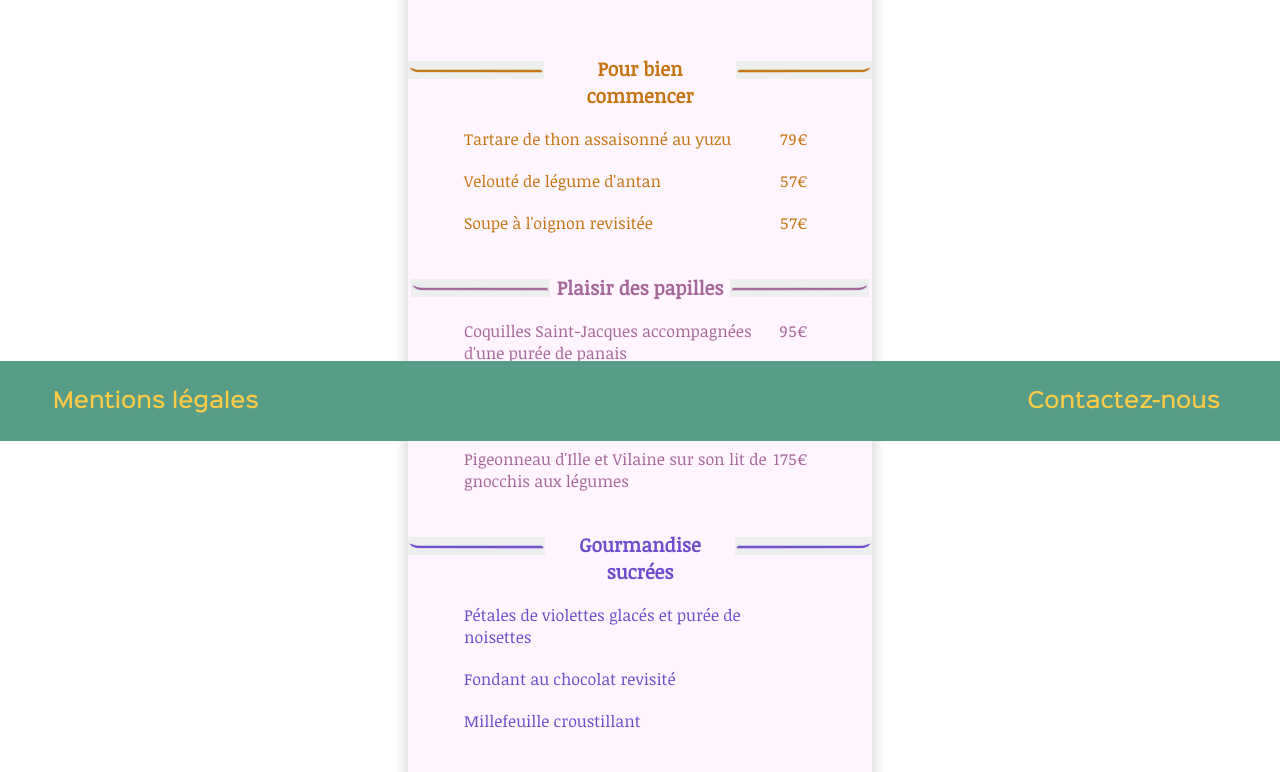
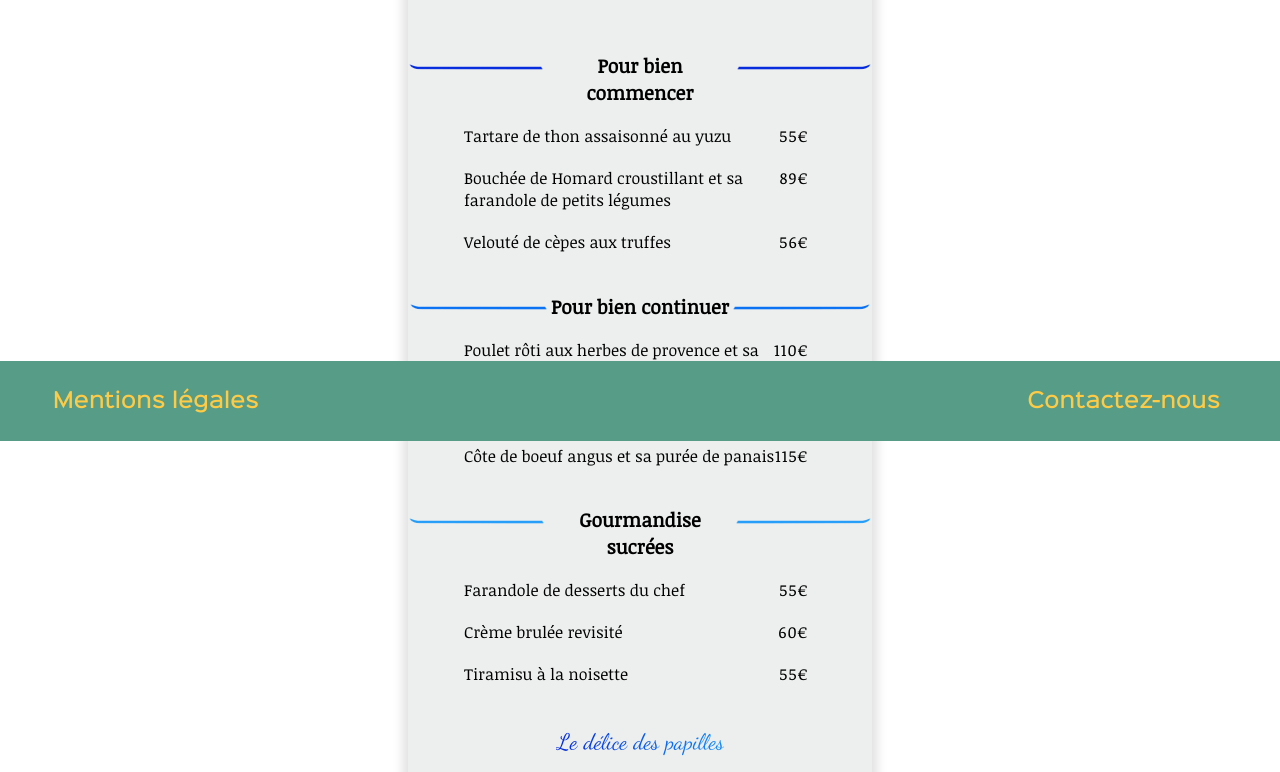
Before and after one commit to Jmicoulas/Projet_3, a plain HTML site: page ohmyfood/ohmyfood_menu_3.html in a window 1280 px wide. Shown: the part 359-1131 px from the top of the page. Drawn offline with Linux system fonts and the light colour scheme.

Commit message:
,;,:;hihuiuh

```diff
--- a/ohmyfood/ohmyfood_menu_3.css
+++ b/ohmyfood/ohmyfood_menu_3.css
@@ -6,24 +6,23 @@ h1{
 }
 
 #menu{
-	background: #FFF5FE;
+	background: #EDEFEF;
 	margin: 1em 25.5em 10em 25.5em;
 	padding-bottom: 4em;
 	display: flex;
 	flex-direction: column;
-	color: #3D1319;
 	box-shadow: 0 0 10px 5px #E0E0E0;
 }
 
 h2{
 	font-weight: lighter;
 	text-align: center;
-	font-size: 2em;
-	font-family: 'CroissantOne-Regular';
-	background: linear-gradient(to right, #D8852E, #6e4ccc);
+	font-size: 3em;
+	font-family: 'DancingScript-Regular';
+	background: linear-gradient(to right, #0228DD, #0d8bfb);
   	-webkit-background-clip: text;
   	-webkit-text-fill-color: transparent;
-  	margin: 3em 0em 2em 0em;
+  	margin: 2em 0em 1em 0em;
 }
 
 h3{
@@ -52,12 +51,9 @@ div img{
 }
 								/*ENTREE*/
 
-#titre_entree{
-	color: #C67412;
-}
 
 .menu-3-icone-entree{
-	background: #C67412;
+	background: #0228DD;
 }
 
 #entree div{
@@ -68,16 +64,11 @@ div img{
 #entree p{
 	margin-top: 0;
 	margin-bottom: 20px;
-	color: #C67412;
 }
 								/*PLAT*/
 
-#titre_plat{
-	color: #A56799;
-}
-
 .menu-3-icone-plat{
-	background: #A56799;
+	background: #0670F3;
 }
 
 #plat div{
@@ -88,23 +79,22 @@ div img{
 #plat p{
 	margin-top: 0;
 	margin-bottom: 20px;
-	color: #A56799;
 }
 
 								/*DESSERT*/
 
-#titre_dessert{
-	color:#6E4CCC;
+.menu-3-icone-dessert{
+	background: #229DF9;
 }
 
-.menu-3-icone-dessert{
-	background: #6E4CCC;
+#dessert div{
+	display: flex;
+	justify-content: space-between;
 }
 
 #dessert p{
 	margin-top: 0;
 	margin-bottom: 20px;
-	color: #6E4CCC;
 }
 
 .price{
@@ -117,8 +107,8 @@ h4{
 	text-align: center;
 	font-size: 1.4em;
 	font-weight: lighter;
-	font-family: 'CroissantOne-Regular';
-	background: linear-gradient(to right, #D8852E, #6e4ccc);
+	font-family: 'DancingScript-Regular';
+	background: linear-gradient(to right, #0228DD, #0d8bfb);
   	-webkit-background-clip: text;
   	-webkit-text-fill-color: transparent;
 }
--- a/ohmyfood/ohmyfood_menu_3.html
+++ b/ohmyfood/ohmyfood_menu_3.html
@@ -25,10 +25,10 @@
 		</a>
 	</header>
 
-		<h1>Le delice des papilles</h1>
+		<h1>Le délice des papilles</h1>
 
 		<section id="menu">
-			<h2>Le delice des papilles</h2>
+			<h2>Le délice des papilles</h2>
 											<!--ENTREE-->
 				<div id="titre_entree">
 					<img class="menu-3-icone-entree" src="ressources/menus/menu-3-icone-left.png">
@@ -39,37 +39,37 @@
 				<div id="entree">
 					<div>
 						<p>Tartare de thon assaisonné au yuzu</p>
-						<p class="price">79€</p>
+						<p class="price">55€</p>
 					</div>
 					<div>
-						<p>Velouté de légume d'antan</p>
-						<p class="price">57€</p>
+						<p>Bouchée de Homard croustillant et sa farandole de petits légumes</p>
+						<p class="price">89€</p>
 					</div>
 					<div>
-						<p>Soupe à l'oignon revisitée</p>
-						<p class="price">57€</p>
+						<p>Velouté de cèpes aux truffes</p>
+						<p class="price">56€</p>
 					</div>
 				</div>
 
 											<!--PLAT-->
 				<div id="titre_plat">
 					<img class="menu-3-icone-plat" src="ressources/menus/menu-3-icone-left.png">
-					<h3>Plaisir des papilles</h3>
+					<h3>Pour bien continuer</h3>
 					<img class="menu-3-icone-plat" src="ressources/menus/menu-3-icone-right.png">
 				</div>
 
 				<div id="plat">
 					<div>
-						<p>Coquilles Saint-Jacques accompagnées d'une purée de panais</p>
-						<p class="price">95€</p>
+						<p>Poulet rôti aux herbes de provence et sa crème de truffe</p>
+						<p class="price">110€</p>
 					</div>
 					<div>
-						<p>Magret de canard et parmentier de pommes de terres</p>
-						<p class="price">88€</p>
+						<p>Langouste rôtie et ses légumes de saison</p>
+						<p class="price">225€</p>
 					</div>
 					<div>
-						<p>Pigeonneau d'Ille et Vilaine sur son lit de gnocchis aux légumes</p>
-						<p class="price">175€</p>
+						<p>Côte de boeuf angus et sa purée de panais</p>
+						<p class="price">115€</p>
 					</div>
 				</div>
 
@@ -81,12 +81,21 @@
 				</div>
 
 				<div id="dessert">
-					<p>Pétales de violettes glacés et purée de noisettes</p>
-					<p>Fondant au chocolat revisité</p>
-					<p>Millefeuille croustillant</p>
+					<div>
+						<p>Farandole de desserts du chef</p>
+						<p class="price">55€</p>
+					</div>
+					<div>
+						<p>Crème brulée revisité</p>
+						<p class="price">60€</p>
+					</div>
+					<div>
+						<p>Tiramisu à la noisette</p>
+						<p class="price">55€</p>
+					</div>
 				</div>
 
-				<h4 id="">Le chic à la française</h4>
+				<h4 id="">Le délice des papilles</h4>
 
 		</section>
 
```
